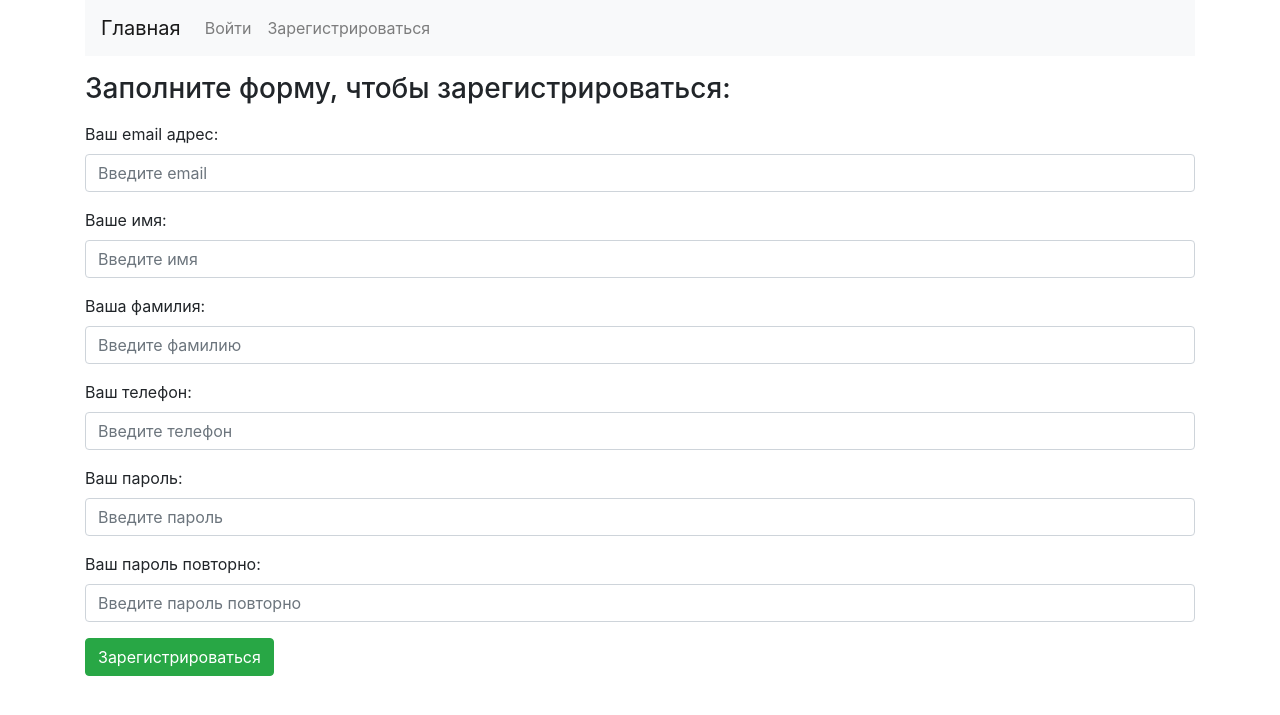
After one commit to tarasMatskovich/brighta, a PHP site: template views/registration.php in a window 1280 px wide. The commit adds this page. Shown: the top 715 px of the page. Run offline with PHP 8.4, Linux system fonts and the light colour scheme; the template is opened without the code that fills it, so the values that code supplies are empty.

Commit message:
Made login/registration pages

```diff
--- a/routes/routes.php
+++ b/routes/routes.php
@@ -8,7 +8,13 @@ return [
     'login' => [
         'route' => 'login/index'
     ],
+    'loginuser' => [
+        'route' => 'login/loginuser'
+    ],
     'register' => [
         'route' => 'register/index'
+    ],
+    'signup' => [
+        'route' => 'register/signup'
     ]
 ];
--- /dev/null
+++ b/views/layouts/footer.php
@@ -0,0 +1,7 @@
+<!-- Optional JavaScript -->
+<!-- jQuery first, then Popper.js, then Bootstrap JS -->
+<script src="https://code.jquery.com/jquery-3.3.1.slim.min.js" integrity="sha384-q8i/X+965DzO0rT7abK41JStQIAqVgRVzpbzo5smXKp4YfRvH+8abtTE1Pi6jizo" crossorigin="anonymous"></script>
+<script src="https://cdnjs.cloudflare.com/ajax/libs/popper.js/1.14.7/umd/popper.min.js" integrity="sha384-UO2eT0CpHqdSJQ6hJty5KVphtPhzWj9WO1clHTMGa3JDZwrnQq4sF86dIHNDz0W1" crossorigin="anonymous"></script>
+<script src="https://stackpath.bootstrapcdn.com/bootstrap/4.3.1/js/bootstrap.min.js" integrity="sha384-JjSmVgyd0p3pXB1rRibZUAYoIIy6OrQ6VrjIEaFf/nJGzIxFDsf4x0xIM+B07jRM" crossorigin="anonymous"></script>
+</body>
+</html>
--- /dev/null
+++ b/views/layouts/header.php
@@ -0,0 +1,29 @@
+<!doctype html>
+<html lang="en">
+<head>
+    <!-- Required meta tags -->
+    <meta charset="utf-8">
+    <meta name="viewport" content="width=device-width, initial-scale=1, shrink-to-fit=no">
+
+    <!-- Bootstrap CSS -->
+    <link rel="stylesheet" href="https://stackpath.bootstrapcdn.com/bootstrap/4.3.1/css/bootstrap.min.css" integrity="sha384-ggOyR0iXCbMQv3Xipma34MD+dH/1fQ784/j6cY/iJTQUOhcWr7x9JvoRxT2MZw1T" crossorigin="anonymous">
+
+    <title>Brighta</title>
+</head>
+<body>
+<div class="menu mb-3">
+    <div class="container">
+        <nav class="navbar navbar-expand-lg navbar-light bg-light">
+            <a class="navbar-brand" href="/">Главная</a>
+            <button class="navbar-toggler" type="button" data-toggle="collapse" data-target="#navbarNavAltMarkup" aria-controls="navbarNavAltMarkup" aria-expanded="false" aria-label="Toggle navigation">
+                <span class="navbar-toggler-icon"></span>
+            </button>
+            <div class="collapse navbar-collapse" id="navbarNavAltMarkup">
+                <div class="navbar-nav">
+                    <a class="nav-item nav-link" href="/login">Войти</a>
+                    <a class="nav-item nav-link" href="/register">Зарегистрироваться</a>
+                </div>
+            </div>
+        </nav>
+    </div>
+</div>
--- /dev/null
+++ b/views/registration.php
@@ -0,0 +1,35 @@
+<?php require_once dirname(__FILE__) . "/layouts/header.php"?>
+<div class="container">
+    <h3 class="mb-3">Заполните форму, чтобы зарегистрироваться:</h3>
+
+    <form method="POST" action="/signup">
+        <div class="form-group">
+            <label for="email">Ваш email адрес:</label>
+            <input type="email" class="form-control" id="email" name="email" placeholder="Введите email">
+        </div>
+        <div class="form-group">
+            <label for="name">Ваше имя:</label>
+            <input type="text" class="form-control" id="name" name="name" placeholder="Введите имя">
+        </div>
+        <div class="form-group">
+            <label for="surname">Ваша фамилия:</label>
+            <input type="text" class="form-control" id="surname" name="surname" placeholder="Введите фамилию">
+        </div>
+        <div class="form-group">
+            <label for="phone">Ваш телефон:</label>
+            <input type="number" class="form-control" id="phone" name="phone" placeholder="Введите телефон">
+        </div>
+        <div class="form-group">
+            <label for="password">Ваш пароль:</label>
+            <input type="password" class="form-control" id="password" name="password" placeholder="Введите пароль">
+        </div>
+        <div class="form-group">
+            <label for="password_confirm">Ваш пароль повторно:</label>
+            <input type="password" class="form-control" id="password_confirm" name="password_confirm" placeholder="Введите пароль повторно">
+        </div>
+
+        <button type="submit" class="btn btn-success">Зарегистрироваться</button>
+    </form>
+</div>
+
+<?php require_once dirname(__FILE__) . "/layouts/footer.php"?>
```
Also changed, not shown: controllers/LoginController.php (+9 -1 lines), controllers/RegisterController.php (+10 -1 lines), models/Model.php (added, +75 -0 lines), models/User.php (added, +10 -0 lines), views/home.php (+3 -21 lines), views/login.php (added, +18 -0 lines).
